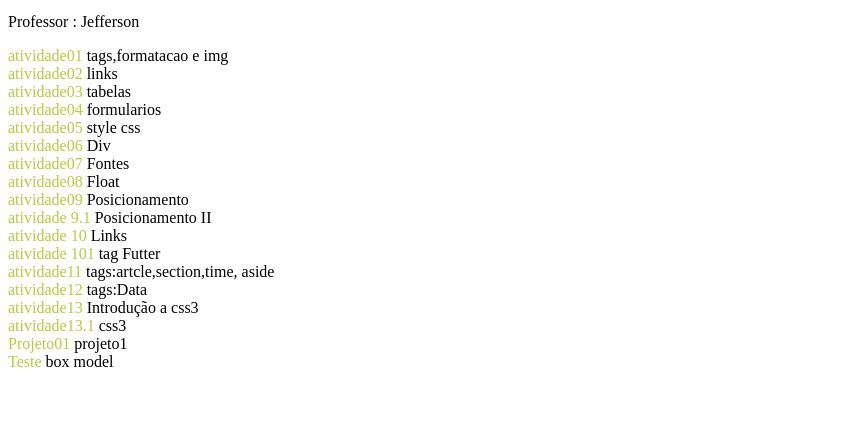
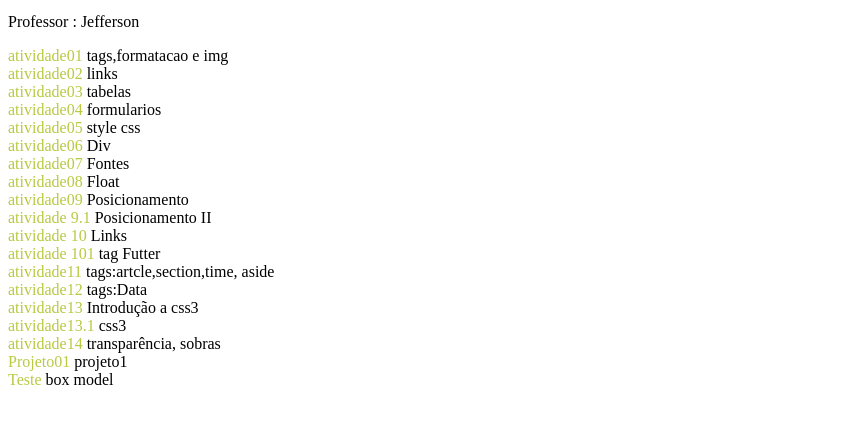
Before and after one commit to carenay/PogramacaoWeb, a plain HTML site: page index.html in a window 1280 px wide. Shown: the part 127-550 px from the top of the page, without its empty margins (0-864 px from the left). Drawn offline with Linux system fonts and the light colour scheme.

Commit message:
Add files via upload

```diff
--- a/index.html
+++ b/index.html
@@ -54,6 +54,7 @@
 <a href="12">atividade12</a>  tags:Data<br>
 <a href="13">atividade13</a>  Introdução a css3<br>
 <a href="13.1">atividade13.1</a> css3<br>
+<a href="14">atividade14</a> transparência, sobras <br>
 <a href="projeto01">Projeto01</a> projeto1<br>
 <a href="teste">Teste</a> box model<br>
 
```
